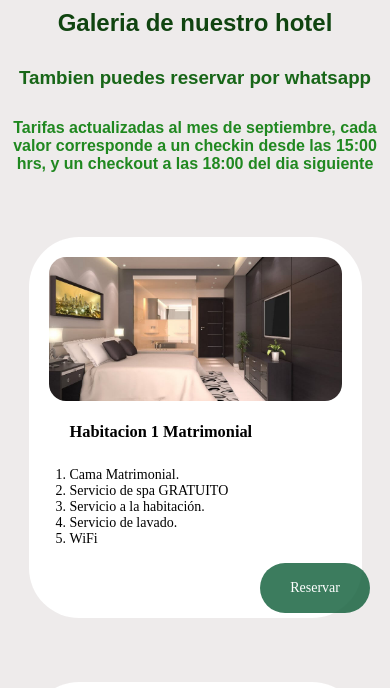
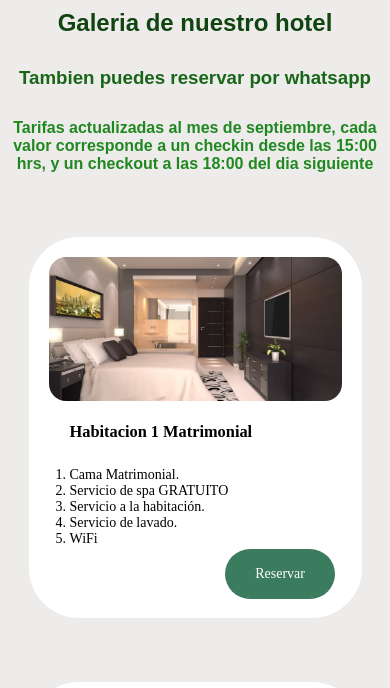
Before and after one commit to EmilioJRobles/casagrande.Robles, a website: page SeccionGaleria.html in a window 390 px wide. Shown: the part 344-1032 px from the top of the page. Drawn offline with Linux system fonts and the light colour scheme.

Commit message:
Terminacion del proyecto Final

```diff
--- a/scss/styles.scss
+++ b/scss/styles.scss
@@ -608,9 +608,9 @@
 
   .boton--absolute {
     position: absolute;
-    right: $coverter-pixel-two;
+    right: 55px;
     background-origin: padding-box;
-    margin-top: -14px;
+    margin-top: -28px;
   }
 
   .card_textos {
```
Also changed, not shown: css/styles.css.
